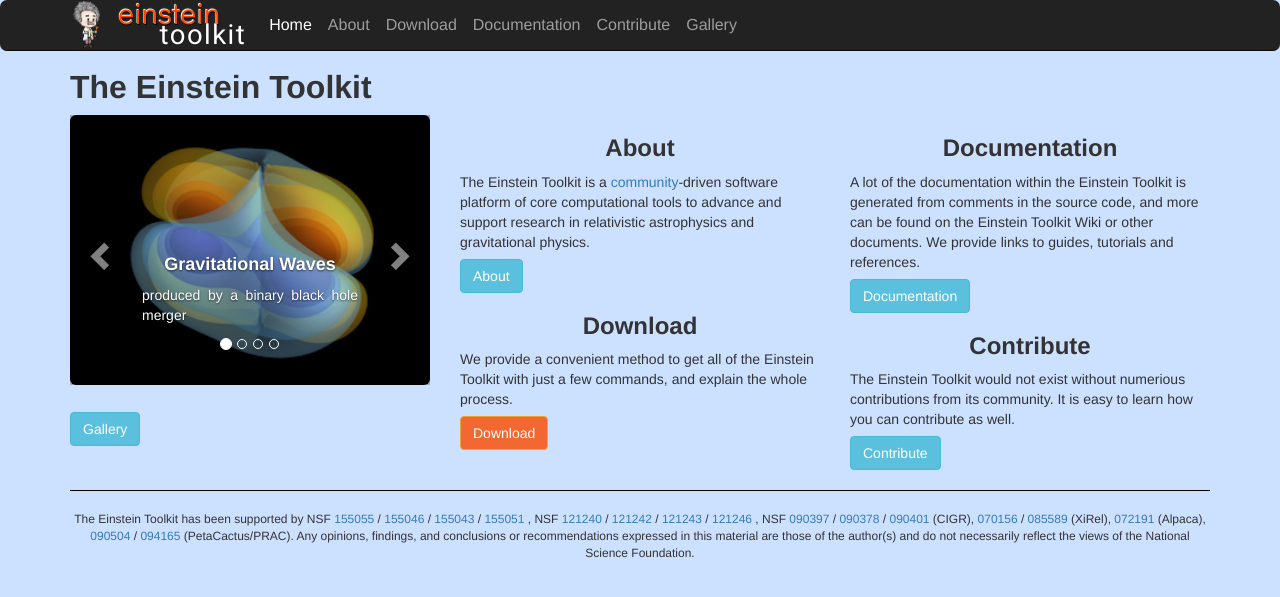
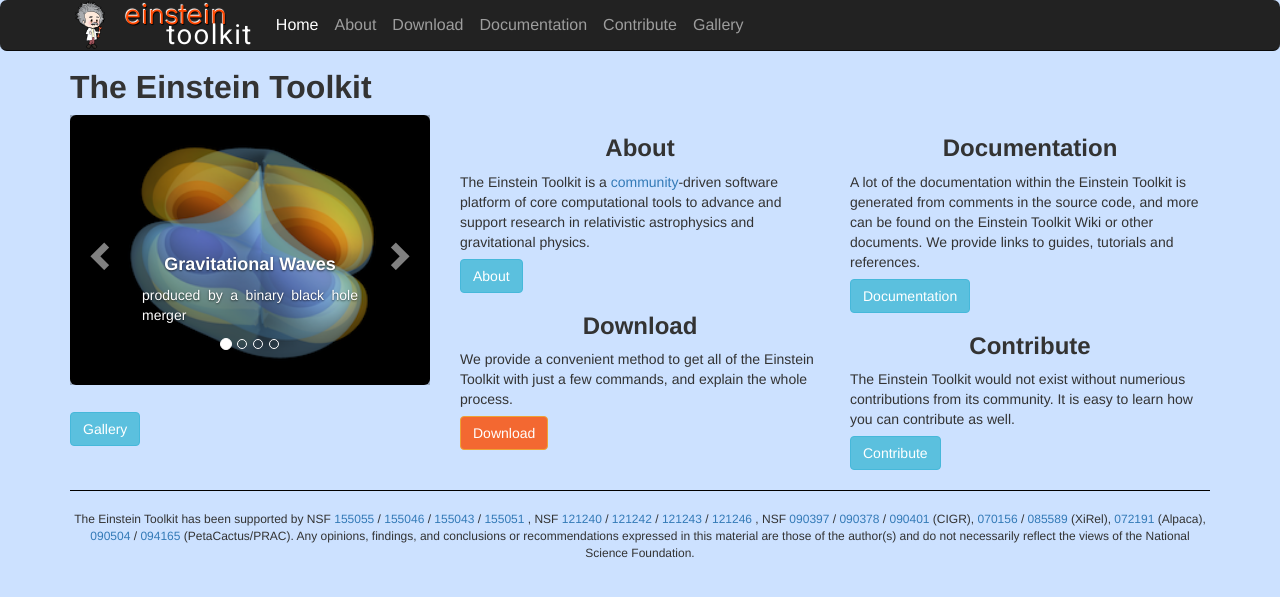
Before and after one commit to nadinekuo/www, a Jekyll site: the page built from index.html, in a window 1280 px wide. Shown: the top 597 px of the page. Built offline with Jekyll 4.4.1, drawn with Linux system fonts in a browser that asks for light colours; nearby versions of some CDN libraries; library files that are not in the unit come from our copies.

Commit message:
use svg Einstein

```diff
--- a/_includes/navbar.html
+++ b/_includes/navbar.html
@@ -3,7 +3,7 @@
 <nav id="nav" class="navbar navbar-inverse navbar-fixed-top" data-nav-helper="true">
   <div id="menu" class="container">
   <div  class="navbar-header">
-      <a class="navbar-brand" href="{{base}}/index.html"><img class="logo" src="{{base}}/images/logo/einstein.png" alt="ETK"></a>
+      <a class="navbar-brand" href="{{base}}/index.html"><img class="logo" src="{{base}}/images/logo/einstein_right_cleaned.svg" alt="Einstein"></a>
       <a class="navbar-brand" href="{{base}}/index.html">
         <div>
           <span class="orange-embossed">einstein</span><br/>
```
